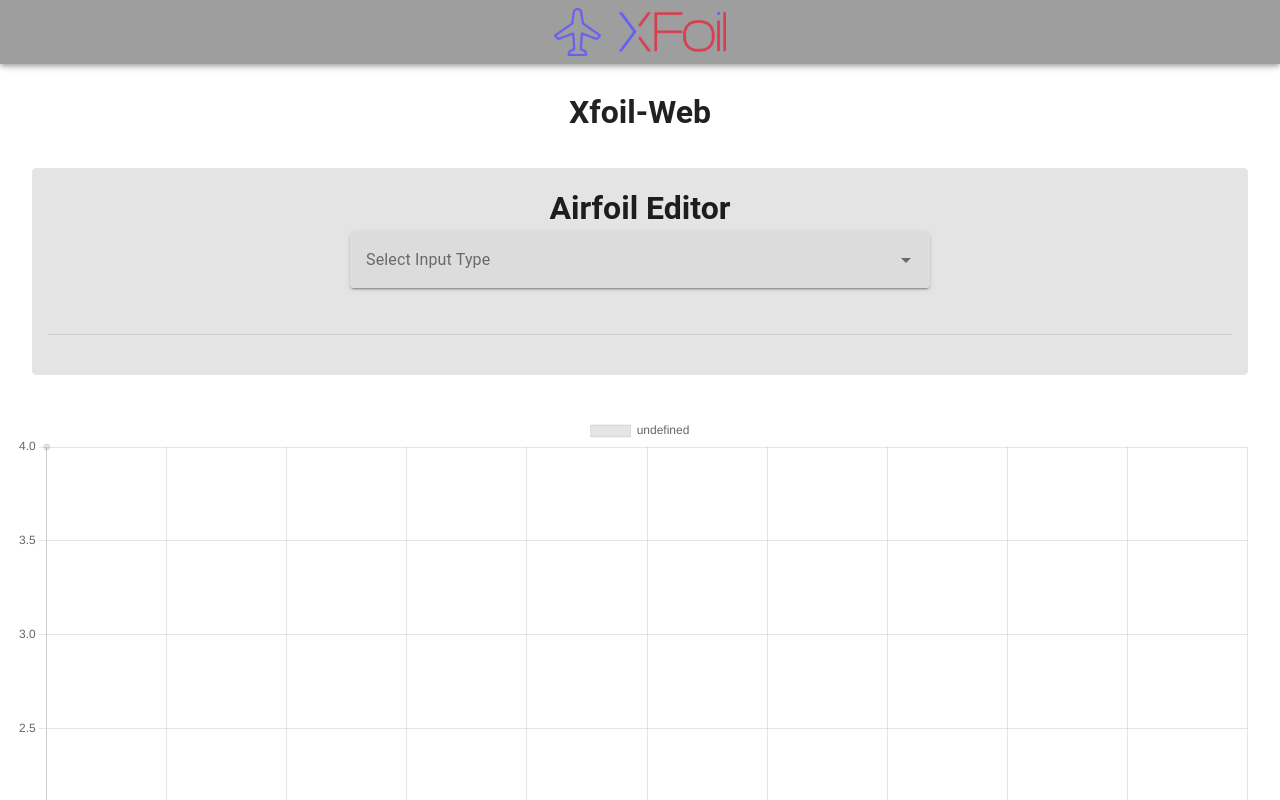
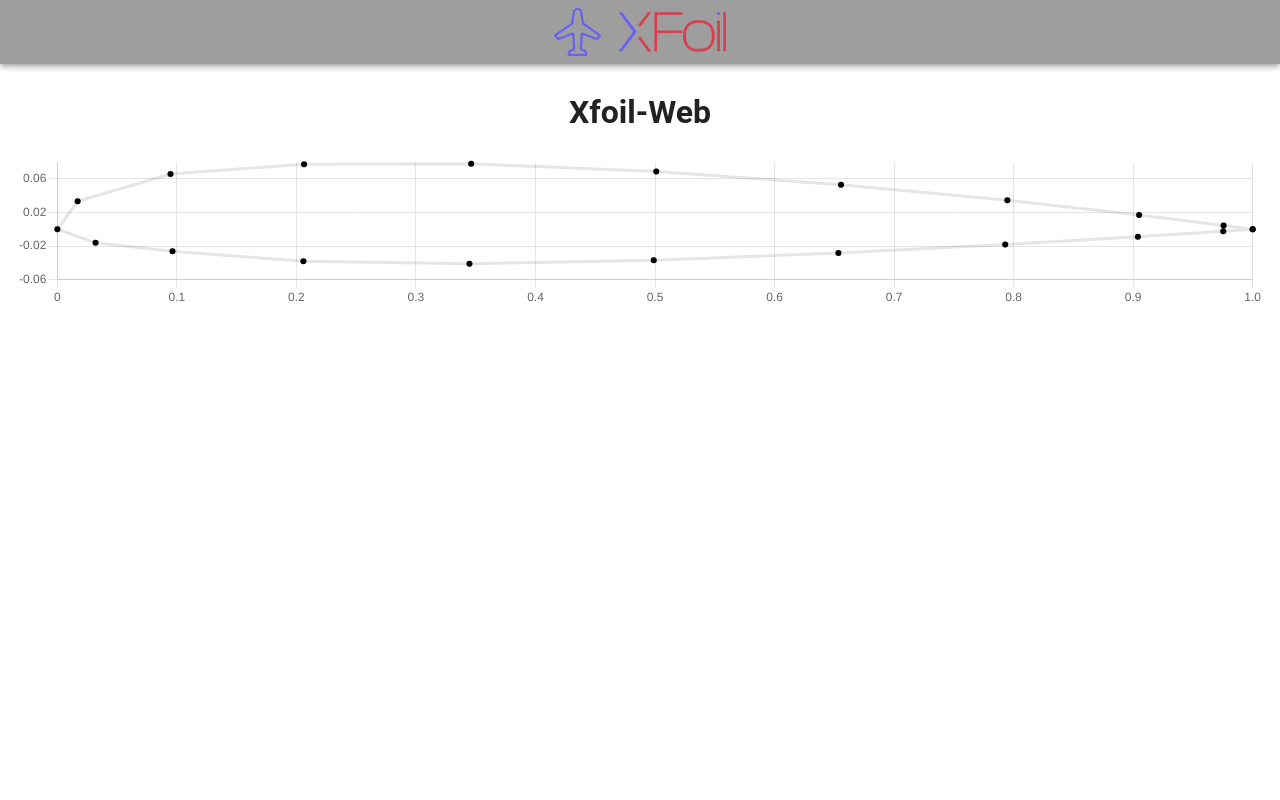
Before and after one commit to DamianPilot382/XFOIL-Web, a Vue app: page / in a window 1280 px wide. Shown: the top 800 px of the page. Built offline with nearby package versions, Linux system fonts and the light colour scheme.

Commit message:
First Airfoil Displayed Locally

```diff
--- a/package.json
+++ b/package.json
@@ -11,6 +11,7 @@
     "@mdi/font": "7.0.96",
     "axios": "^1.6.2",
     "chart.js": "^4.4.1",
+    "chartjs-plugin-dragdata": "^2.2.5",
     "roboto-fontface": "*",
     "vue": "^3.2.0",
     "vue-chartjs": "^5.3.0",
--- a/src/App.vue
+++ b/src/App.vue
@@ -8,14 +8,15 @@
       <br>
       <h1 class="text-center">Xfoil-Web</h1>
       <v-container fluid>
-        <v-row>
+        <!-- <v-row>
           <v-col cols="12">
             <AirfoilPanel />
           </v-col>
-        </v-row>
+        </v-row> -->
         <v-row>
           <v-col cols="12">
             <NewGraph />
+            <!-- <Draggable /> -->
           </v-col>
         </v-row>
 
@@ -27,7 +28,9 @@
 
 <script setup>
 import AirfoilPanel from './components/Airfoil/AirfoilPanel.vue'
-import NewGraph from './components/NewGraph.vue'
+import NewGraph from './components/Graphs/NewGraph.vue'
+// import Draggable from './components/Graphs/Draggable.vue'
+
 </script>
 
 <style >
--- /dev/null
+++ b/src/components/Graphs/Draggable.vue
@@ -0,0 +1,34 @@
+<template>
+    <div>
+      <canvas id="chart"></canvas>
+    </div>
+  </template>
+  <script>
+  import { Chart, registerables } from 'chart.js'
+  // load the options file externally for better readability of the component.
+  // In the chartOptions object, make sure to add "dragData: true" etc.
+  import chartOptions from '~/assets/js/labour.js'
+  import 'chartjs-plugin-dragdata'
+
+  export default {
+    data() {
+      return {
+        chartOptions
+      }
+    },
+    mounted() {
+      Chart.register(...registerables)
+      this.createChart('chart', this.chartOptions)
+    },
+    methods: {
+      createChart(chartId, chartData) {
+        const ctx = document.getElementById(chartId)
+        const myChart = new Chart(ctx, {
+          type: chartData.type,
+          data: chartData.data,
+          options: chartData.options,
+        })
+      }
+    }
+  }
+  </script>
--- /dev/null
+++ b/src/components/Graphs/NewGraph.vue
@@ -0,0 +1,76 @@
+<template>
+    <Scatter
+      id="my-chart-id"
+      :options="chartOptions"
+      :data="chartData"
+    />
+  </template>
+
+  <script>
+  import { Scatter } from 'vue-chartjs'
+  import { Chart as ChartJS, LinearScale, PointElement, LineElement, Tooltip, Legend } from 'chart.js'
+
+  ChartJS.register(LinearScale, PointElement, LineElement, Tooltip, Legend)
+
+  var info =   [{x: 1.000000, y: -0.000000},
+               {x: 0.975680, y:  0.004571},
+               {x: 0.905027, y:  0.017080},
+               {x: 0.794797, y:  0.034501},
+               {x: 0.655622, y:  0.053079},
+               {x: 0.501044, y:  0.068901},
+               {x: 0.346213, y:  0.078064},
+               {x: 0.206410, y:  0.077433},
+               {x: 0.094661, y:  0.066001},
+               {x: 0.016983, y:  0.033378},
+               {x: 0.000000, y:  0.000000},
+               {x: 0.031960, y: -0.016196},
+               {x: 0.096322, y: -0.026082},
+               {x: 0.205805, y: -0.037989},
+               {x: 0.344770, y: -0.041040},
+               {x: 0.498956, y: -0.036802},
+               {x: 0.653395, y: -0.028263},
+               {x: 0.792988, y: -0.018278},
+               {x: 0.903990, y: -0.009042},
+               {x: 0.975377, y: -0.002425},
+               {x: 1.000000, y:  0.000000} ];
+
+  export default {
+    name: 'ScatterShart',
+    components: { Scatter },
+    data() {
+      return {
+        chartData: {
+          datasets: [{
+            data: info,
+          }],
+        },
+        chartOptions: {
+          aspectRatio: 8,
+          showLegend: false,
+          pointRadius: 3,
+          showLine: true,
+          pointBackgroundColor: 'rgba(0, 0, 0, 1)',
+          autosize: true,
+          autosize: true,
+          responsive: true,
+
+          // maintainAspectRatio: false,
+          xaxis: {
+              scaleanchor: "y",
+              scaleratio: 1,
+              fixedrange: true,
+          },
+          yaxis: {
+              fixedrange: true,
+          },
+          plugins: {
+            legend: {
+              display: false,
+            }
+          }
+        }
+
+      }
+    }
+  }
+  </script>
--- a/src/components/NewGraph.vue
+++ /dev/null
@@ -1,34 +0,0 @@
-<template>
-    <Scatter
-      id="my-chart-id"
-      :options="chartOptions"
-      :data="chartData"
-    />
-  </template>
-
-  <script>
-  import { Scatter } from 'vue-chartjs'
-  import { Chart as ChartJS, LinearScale, PointElement, LineElement, Tooltip, Legend } from 'chart.js'
-
-  ChartJS.register(LinearScale, PointElement, LineElement, Tooltip, Legend)
-
-  export default {
-    name: 'ScatterShart',
-    components: { Scatter },
-    data() {
-      return {
-
-        chartData: {
-          datasets: [{
-            data: [ {x: -2,y: 4},
-                    {x: -1,y: 1} ]
-            }],
-        },
-        chartOptions: {
-          responsive: true
-        }
-
-      }
-    }
-  }
-  </script>
```
Also changed, not shown: src/components/Graphs/GraphPanel.vue (renamed from src/components/GraphPanel.vue), 1 other file (tests, documents, lock files or other folders).
